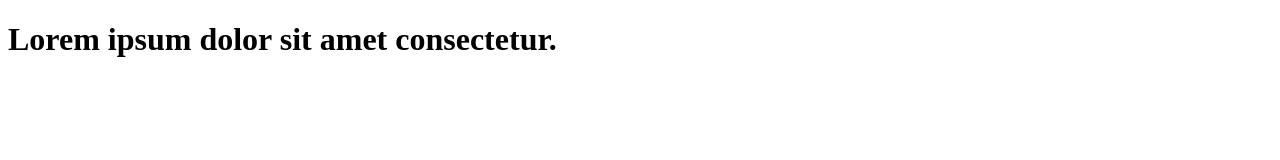
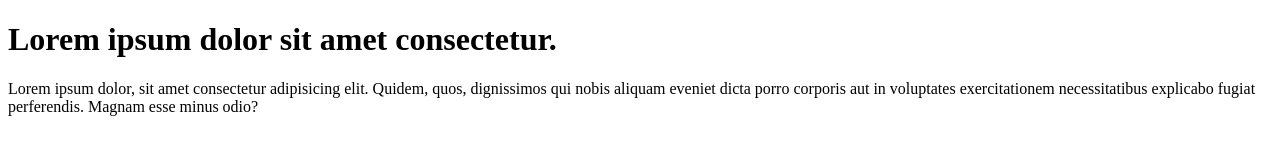
Before and after one commit to AnasAmDev/learn-git, a plain HTML site: page index.html in a window 1280 px wide. Drawn offline with Linux system fonts and the light colour scheme.

Commit message:
add paragraph to code

```diff
--- a/index.html
+++ b/index.html
@@ -7,5 +7,6 @@
 </head>
 <body>
     <h1>Lorem ipsum dolor sit amet consectetur.</h1>
+    <p>Lorem ipsum dolor, sit amet consectetur adipisicing elit. Quidem, quos, dignissimos qui nobis aliquam eveniet dicta porro corporis aut in voluptates exercitationem necessitatibus explicabo fugiat perferendis. Magnam esse minus odio?</p>
 </body>
 </html>
```
